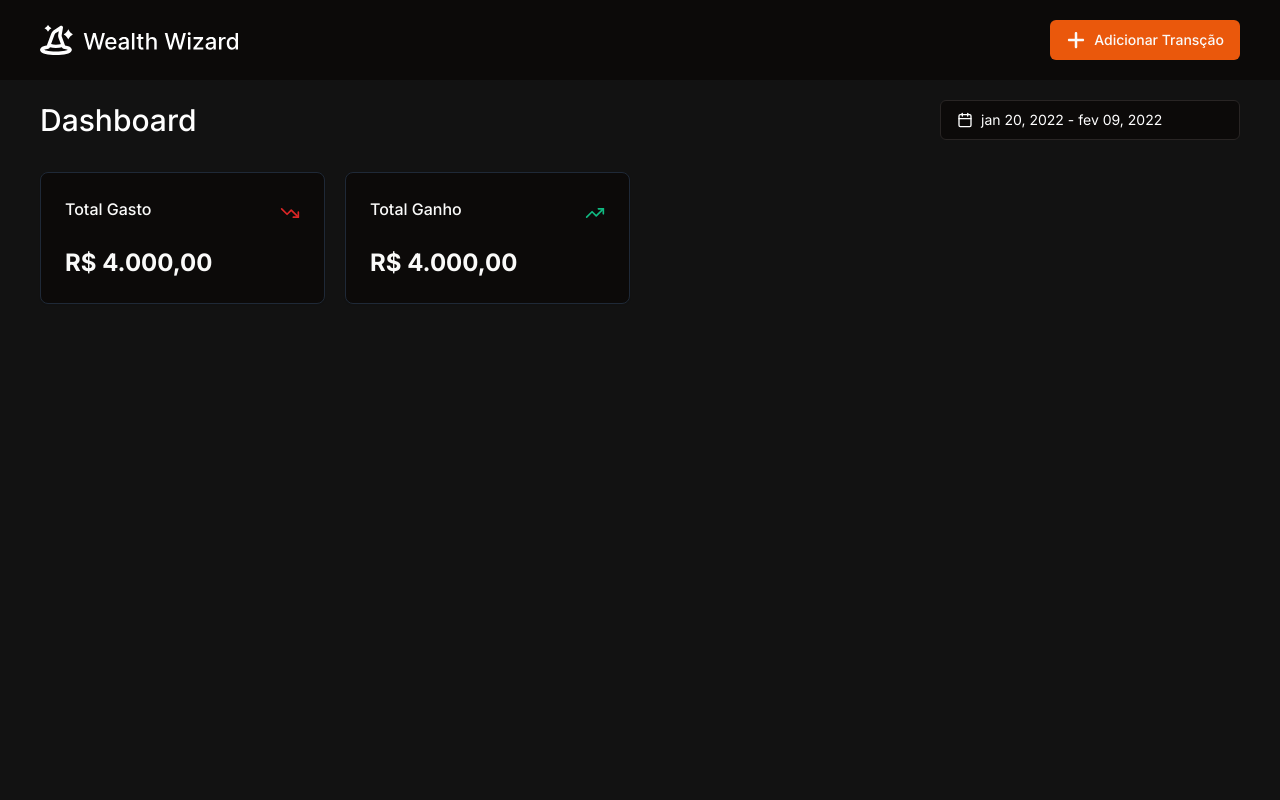
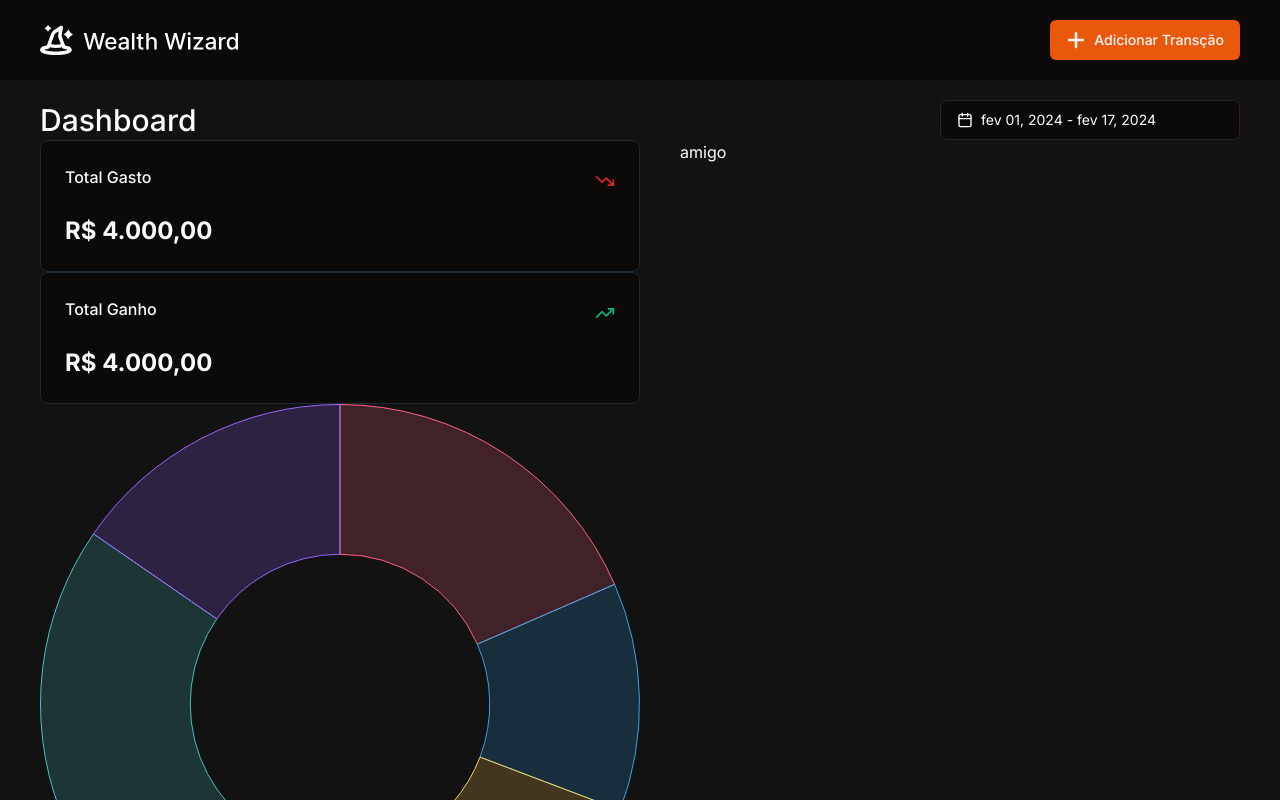
Before and after one commit to patrick0806/wealth-wizard-fe, a Next.js app: page /dashboard in a window 1280 px wide. Shown: the top 800 px of the page. Built offline with nearby package versions, Linux system fonts and the light colour scheme.

Commit message:
feat: add table and chart components

```diff
--- a/src/app/dashboard/page.tsx
+++ b/src/app/dashboard/page.tsx
@@ -6,18 +6,20 @@ import { Calendar } from "@/components/ui/calendar";
 import { Card, CardContent, CardHeader } from "@/components/ui/card";
 import { Popover, PopoverContent, PopoverTrigger } from "@/components/ui/popover";
 import { cn } from "@/lib/utils";
-import { addDays, format } from "date-fns";
+import { addDays, format, subMonths } from "date-fns";
 import { ptBR } from "date-fns/locale";
 import { CalendarIcon, TrendingDown, TrendingUp } from "lucide-react";
 import { useState } from "react";
 import { DateRange } from "react-day-picker";
 import { ResumeTransactions } from "@/feature/resumeTransactions/resumeTransactions";
+import { DashboardDateRange } from "@/components/dashboardDateRange";
+import { ExpenseByCategoryChart } from "@/feature/resumeTransactions/components/expenseByCategoryChart";
 
 export default function Dashboard() {
 
     const [date, setDate] = useState<DateRange | undefined>({
-        from: new Date(2022, 0, 20),
-        to: addDays(new Date(2022, 0, 20), 20),
+        from: new Date(new Date().setDate(1)),
+        to: new Date(),
     })
 
 
@@ -29,45 +31,35 @@ export default function Dashboard() {
             <div className="py-5 md:px-10 px-5">
                 <div className="flex flex-row items-center justify-between">
                     <h1 className="text-3xl font-medium">Dashboard</h1>
-                    <Popover>
-                        <PopoverTrigger asChild>
-                            <Button
-                                id="date"
-                                variant={"outline"}
-                                className={cn(
-                                    "w-[300px] justify-start text-left font-normal",
-                                    !date && "text-muted-foreground"
-                                )}
-                            >
-                                <CalendarIcon className="mr-2 h-4 w-4" />
-                                {date?.from ? (
-                                    date.to ? (
-                                        <>
-                                            {format(date.from, "LLL dd, y", { locale: ptBR })} -{" "}
-                                            {format(date.to, "LLL dd, y", { locale: ptBR })}
-                                        </>
-                                    ) : (
-                                        format(date.from, "LLL dd, y", { locale: ptBR })
-                                    )
-                                ) : (
-                                    <span>Pick a date</span>
-                                )}
-                            </Button>
-                        </PopoverTrigger>
-                        <PopoverContent className="w-auto p-0" align="start">
-                            <Calendar
-                                initialFocus
-                                mode="range"
-                                defaultMonth={date?.from}
-                                selected={date}
-                                onSelect={setDate}
-                                numberOfMonths={2}
-                            />
-                        </PopoverContent>
-                    </Popover>
+                    <DashboardDateRange date={date} setDate={setDate} />
                 </div>
-
-                <div className="grid grid-cols-1 md:grid-cols-4 grid-rows-2 md:grid-rows-1 gap-5 py-8">
+                <div className="flex flex-row gap-10">
+                    <div className="flex flex-col w-full md:w-1/2">
+                        <div>
+                            <Card className=" border-gray-800">
+                                <CardHeader className="w-full flex flex-row item-center justify-between">
+                                    <p className="text-md font-medium">Total Gasto</p>
+                                    <TrendingDown size={20} className="text-destructive" />
+                                </CardHeader>
+                                <CardContent className="text-2xl font-bold">
+                                    R$ 4.000,00
+                                </CardContent>
+                            </Card>
+                            <Card className=" border-gray-800">
+                                <CardHeader className="w-full flex flex-row item-center justify-between">
+                                    <p className="text-md font-medium">Total Ganho</p>
+                                    <TrendingUp size={20} className="text-emerald-500" />
+                                </CardHeader>
+                                <CardContent className="text-2xl font-bold">
+                                    R$ 4.000,00
+                                </CardContent>
+                            </Card>
+                        </div>
+                        <ExpenseByCategoryChart />
+                    </div>
+                    <p>amigo</p>
+                </div>
+                {/* <div className="grid grid-cols-1 md:grid-cols-4 grid-rows-2 md:grid-rows-1 gap-5 py-8">
                     <Card className=" border-gray-800">
                         <CardHeader className="w-full flex flex-row item-center justify-between">
                             <p className="text-md font-medium">Total Gasto</p>
@@ -86,7 +78,7 @@ export default function Dashboard() {
                             R$ 4.000,00
                         </CardContent>
                     </Card>
-                </div>
+                </div> */}
             </div>
         </>
     )
--- /dev/null
+++ b/src/components/dashboardDateRange.tsx
@@ -0,0 +1,63 @@
+'use client'
+
+import { CalendarIcon } from "lucide-react";
+import { format } from "date-fns";
+import { ptBR } from "date-fns/locale";
+
+import { Popover, PopoverContent, PopoverTrigger } from "@/components/ui/popover";
+import { Button } from "./ui/button";
+import { Calendar } from "./ui/calendar";
+import { cn } from "@/lib/utils";
+import { Dispatch, SetStateAction } from "react";
+import { DateRange } from "react-day-picker";
+
+type DashboardDateRange = {
+    date: DateRange | undefined,
+    setDate: Dispatch<SetStateAction<DateRange | undefined>>
+}
+export function DashboardDateRange({
+    date = {
+        from: new Date(),
+        to: new Date()
+    },
+    setDate
+}: DashboardDateRange) {
+    return (
+        <Popover>
+            <PopoverTrigger asChild>
+                <Button
+                    id="date"
+                    variant={"outline"}
+                    className={cn(
+                        "w-[300px] justify-start text-left font-normal",
+                        !date && "text-muted-foreground"
+                    )}
+                >
+                    <CalendarIcon className="mr-2 h-4 w-4" />
+                    {date.from ? (
+                        date.to ? (
+                            <>
+                                {format(date.from, "LLL dd, y", { locale: ptBR })} -{" "}
+                                {format(date.to, "LLL dd, y", { locale: ptBR })}
+                            </>
+                        ) : (
+                            format(date.from, "LLL dd, y", { locale: ptBR })
+                        )
+                    ) : (
+                        <span>Escolha as datas</span>
+                    )}
+                </Button>
+            </PopoverTrigger>
+            <PopoverContent className="w-auto p-0" align="start">
+                <Calendar
+                    initialFocus
+                    mode="range"
+                    defaultMonth={new Date()}
+                    selected={date}
+                    onSelect={setDate}
+                    numberOfMonths={2}
+                />
+            </PopoverContent>
+        </Popover>
+    );
+}
```
